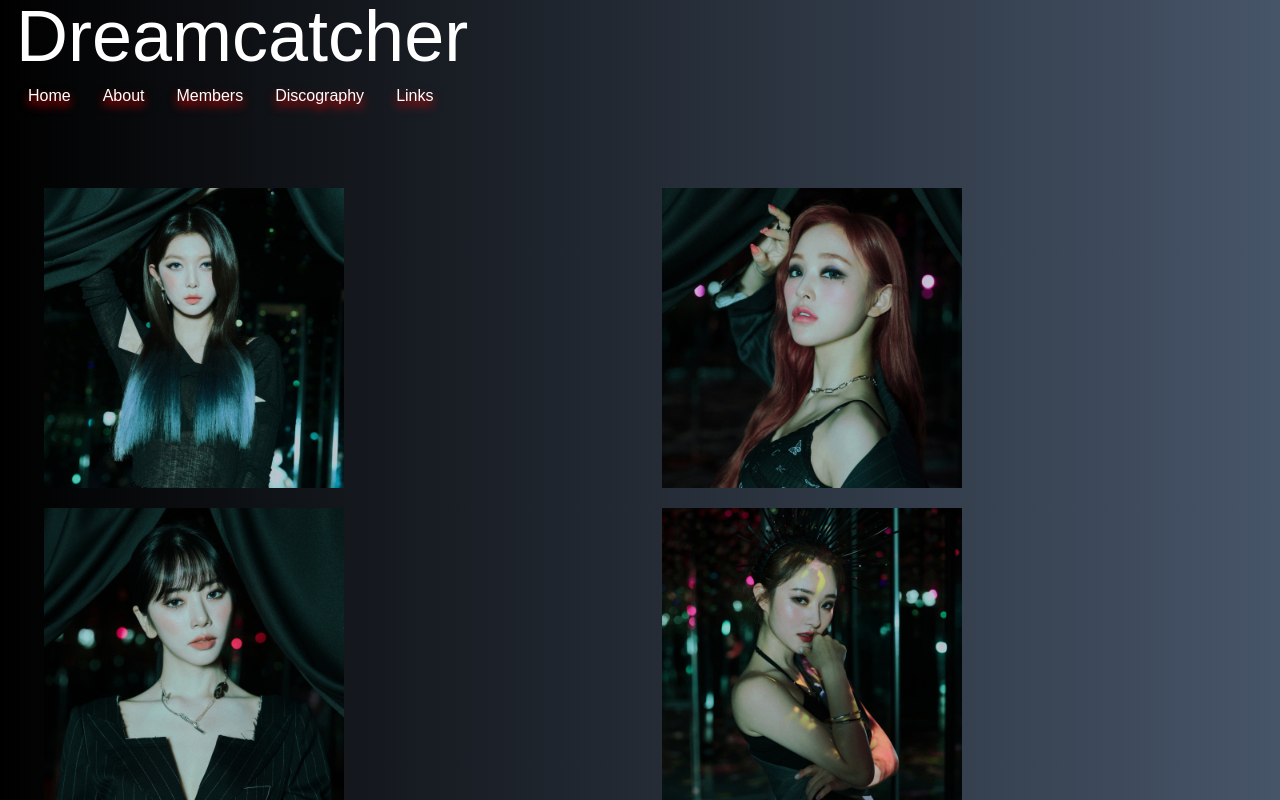
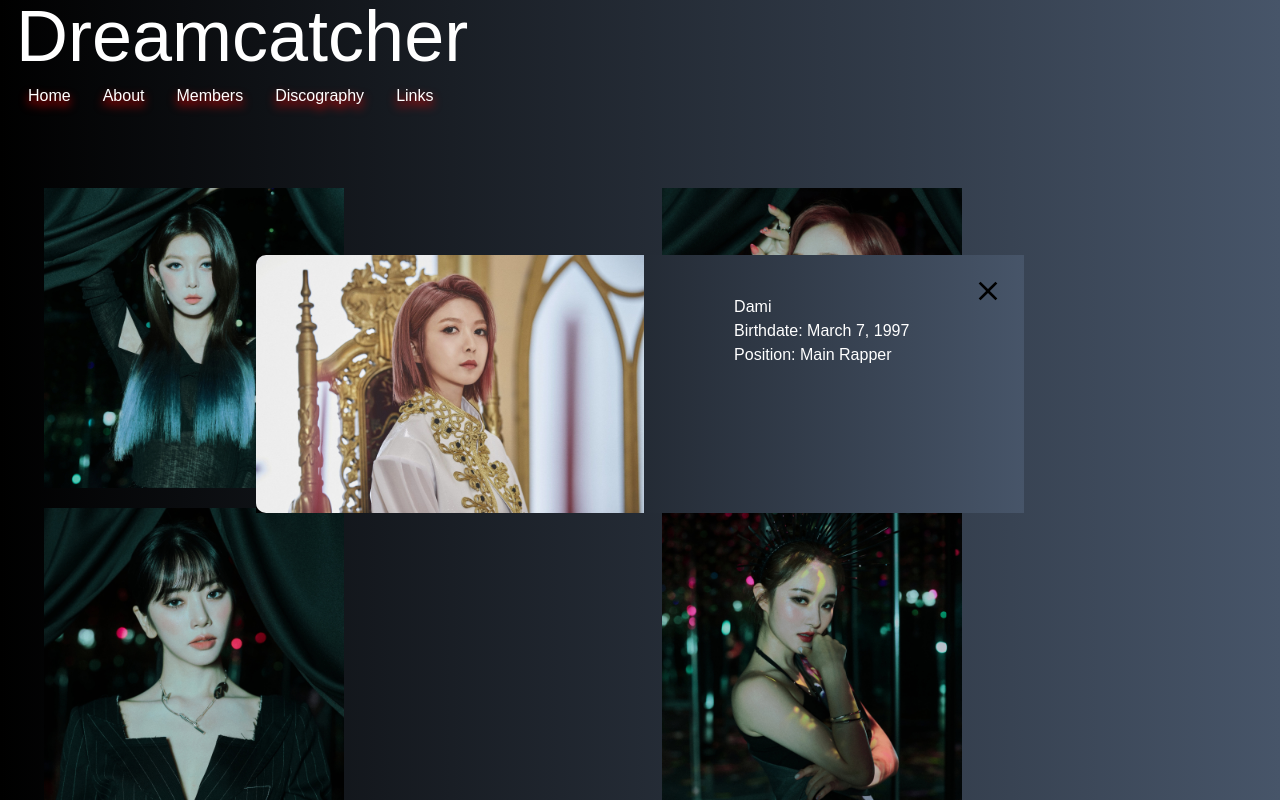
Before and after one commit to coevpen/dreamcatcher-fansite, a React (Create React App) app: page /members in a window 1280 px wide. Both pictures are taken after a click on the picture 194 px from the left and 338 px from the top of the page. Shown: the top 800 px of the page. Built offline with nearby package versions, Linux system fonts and the light colour scheme.

Commit message:
added styling to modal

```diff
--- a/src/components/MemberModal.js
+++ b/src/components/MemberModal.js
@@ -1,22 +1,26 @@
 import React from 'react';
-import {MdClose} from 'react-icons/md';
+import {MdClose} from 'react-icons/md'; //the x button for the modal close
 
+// modal shows each member bio after their photo is clicked on
 function MemberModal({showModal, setShowModal, currentBio}){
     const { Name, image, Birthdate, Position } = currentBio;
     return (
         <>
         {showModal ? (
-            <div className="modal-wrapper" showModal={showModal}>
+            <div className="modal">
+                <div className="modal-inside">
+                    <div>
                         <img src={image} className="modal-img" alt="Dami"/>
-                <div className="modal">
+                    </div>
+                    <div className="modal-bio">
                         <h1>{Name}</h1>
                         <ul>
                             <li>Birthdate: {Birthdate}</li>
                             <li>Position: {Position}</li>
                         </ul>
-                    <p>This is Dami's bio.</p>
                     </div>
                     <MdClose className="modal-close-btn" aria-label="Close modal" onClick={() => setShowModal(prev => !prev)}/>
+                </div>
             </div>
         ):null}
         </>
--- a/src/components/pages/Members.js
+++ b/src/components/pages/Members.js
@@ -70,7 +70,9 @@
     };
 
     return (
-        <div className="headShot-rows">
+        <>
+
+        <div  className="headShot-rows">
             <div className="picContainer picOdd">
                 <img className="headShot" src={Dami} alt="Dami" data-index="0" onClick={() => {openModal(); toggleModal(0);}}/>
             </div>
@@ -98,9 +100,9 @@
             <div className="picContainer picOdd">
                 <img className="headShot" src={Siyeon} alt="Siyeon" data-index="6" onClick={() => {openModal(); toggleModal(6);}}/>
             </div>
-
-            <Modal showModal={showModal} setShowModal={setShowModal} currentBio={currentBio} />
         </div>
+        <Modal showModal={showModal} setShowModal={setShowModal} currentBio={currentBio} />
+        </>
     );
 };
 
--- a/src/index.css
+++ b/src/index.css
@@ -92,12 +92,7 @@
     @apply bg-gradient-to-l from-slate-600 to-black text-white;
 }
 
-.modal-img{
-    width: 50%;
-    height: 70%;
-    border-radius: 10px 0 0 10px;
-    background: #000;
-}
+
 
 .modal-btn{
     padding: 10px 24px;
@@ -116,6 +111,41 @@
     padding: 0;
     z-index: 10;
 } */
+
+.modal{
+    @apply flex justify-center mb-8 items-center overflow-x-hidden overflow-y-auto fixed inset-0 z-50 outline-none focus:outline-none;
+}
+
+.modal-img{
+    width: 70%;
+    height: auto;
+    border-radius: 10px 0 0 10px;
+    background: #000;
+}
+
+.modal-close-btn{
+    cursor: pointer;
+    position: absolute;
+    top: 20px;
+    right: 20px;
+    width: 32px;
+    height: 32px;
+    padding: 0;
+    z-index: 10;
+}
+
+.modal-inside{
+    @apply bg-gradient-to-l from-slate-600 to-black flex relative w-auto my-7 mx-auto max-w-3xl;
+}
+
+.modal-bio{
+    position: relative;
+    top: 40px;
+    right: 10%;
+    width: 100%;
+}
+
+/* end of modal */
 
 @media screen and (max-width: 1566px){
 
```
Lines whose indentation alone changed are shown as unchanged.
